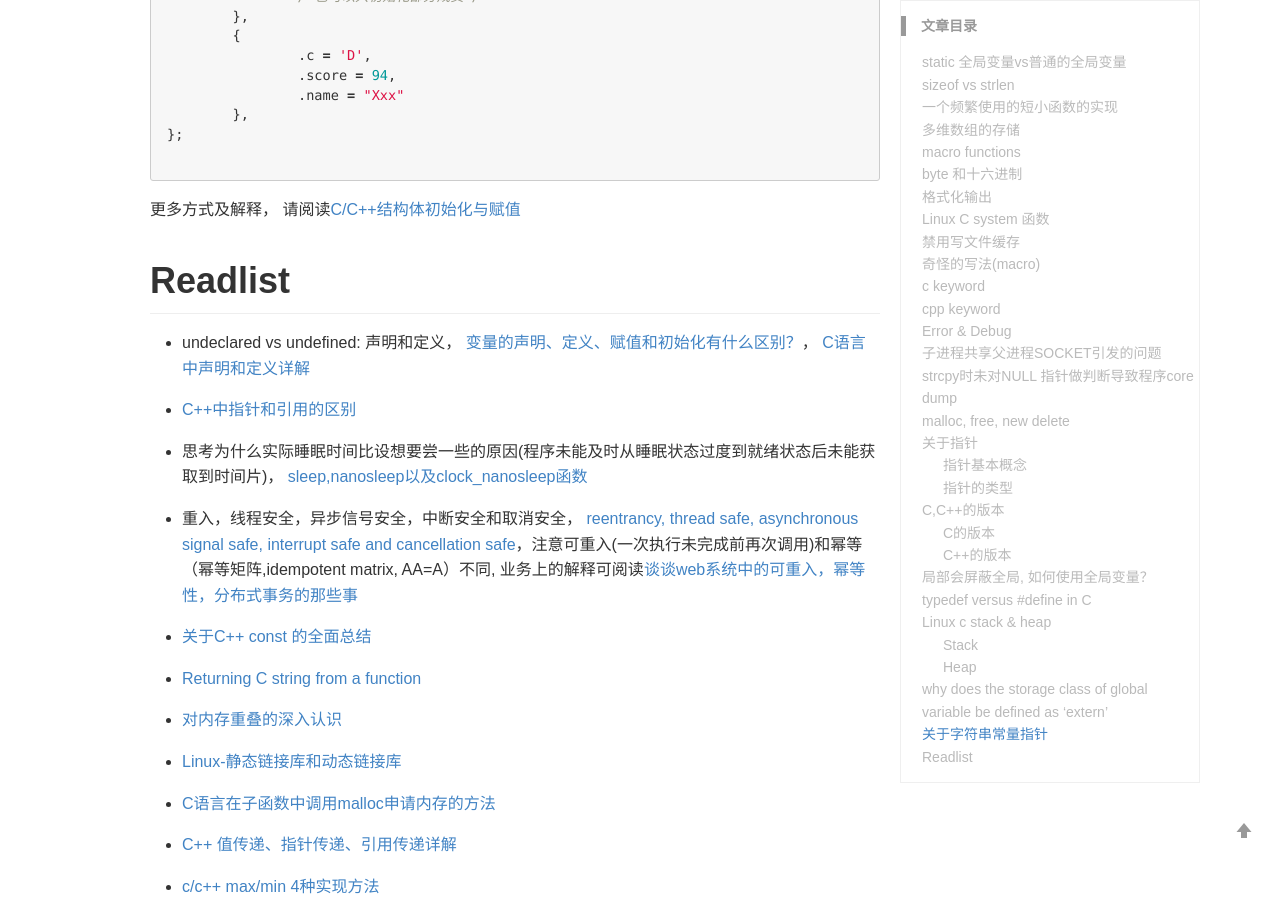
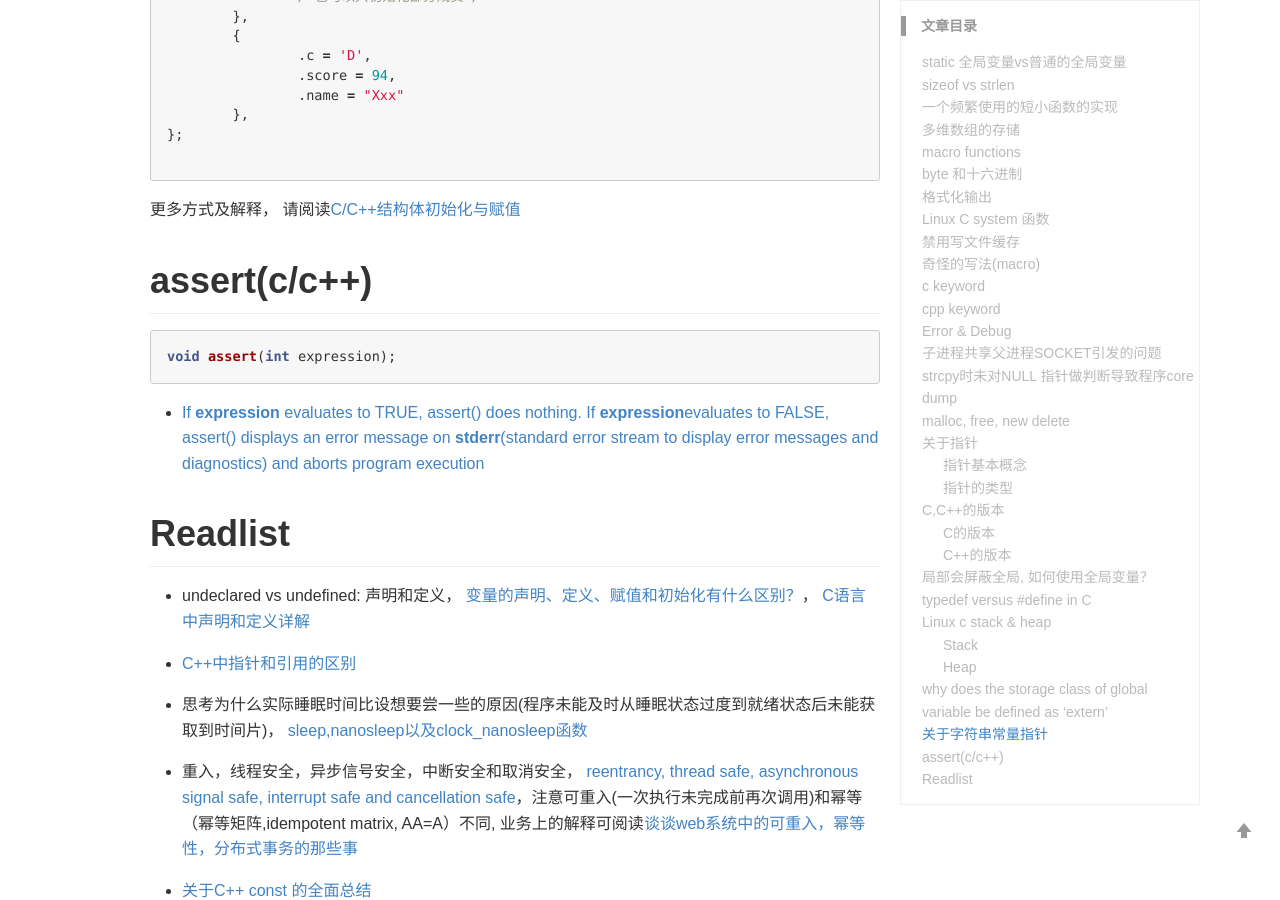
Before and after one commit to alanackart/alanackart.github.io, a Jekyll site: the page built from _posts/2019-05-26-c cpp note.md, in a window 1280 px wide and 900 px high, scrolled down 10228 px. Built offline with Jekyll 4.4.1, drawn with Linux system fonts in a browser that asks for light colours; comment, search, counter and statistics services are not loaded.

Commit message:
minor update

````diff
--- a/_posts/2019-05-26-c cpp note.md
+++ b/_posts/2019-05-26-c cpp note.md
@@ -392,6 +392,14 @@ struct student_st stus[2] =
 
 更多方式及解释， 请阅读[C/C++结构体初始化与赋值](https://blog.csdn.net/k346k346/article/details/51537077)
 
+# assert(c/c++)
+
+```c
+void assert(int expression);
+```
+
+- [If **expression** evaluates to TRUE, assert() does nothing. If **expression**evaluates to FALSE, assert() displays an error message on **stderr**(standard error stream to display error messages and diagnostics) and aborts program execution](https://www.tutorialspoint.com/c_standard_library/c_macro_assert)
+
 # Readlist
 
 - undeclared vs undefined: 声明和定义， [变量的声明、定义、赋值和初始化有什么区别？](https://www.zhihu.com/question/27639400)， [C语言中声明和定义详解](https://blog.csdn.net/gatieme/article/details/50640424)
````
Also changed, not shown: _posts/2018-08-08-linux command.md (+15 -0 lines), _posts/2019-06-25-linux general knowledge.md (renamed from _posts/2019-06-25-linux devops knowledge.md, +7 -1 lines), _posts/2019-07-14-golang note.md (+1 -1 lines), _posts/2019-07-20-rust note.md (added, +38 -0 lines).
